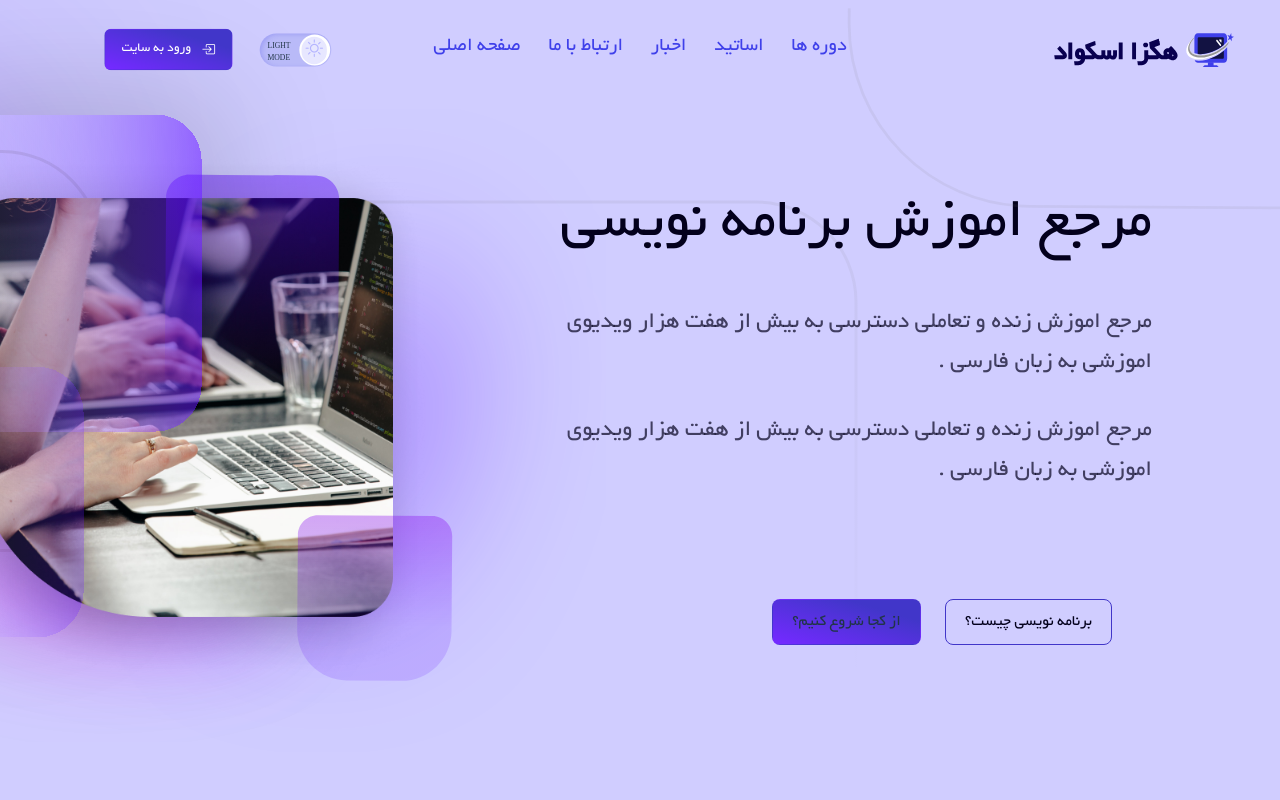
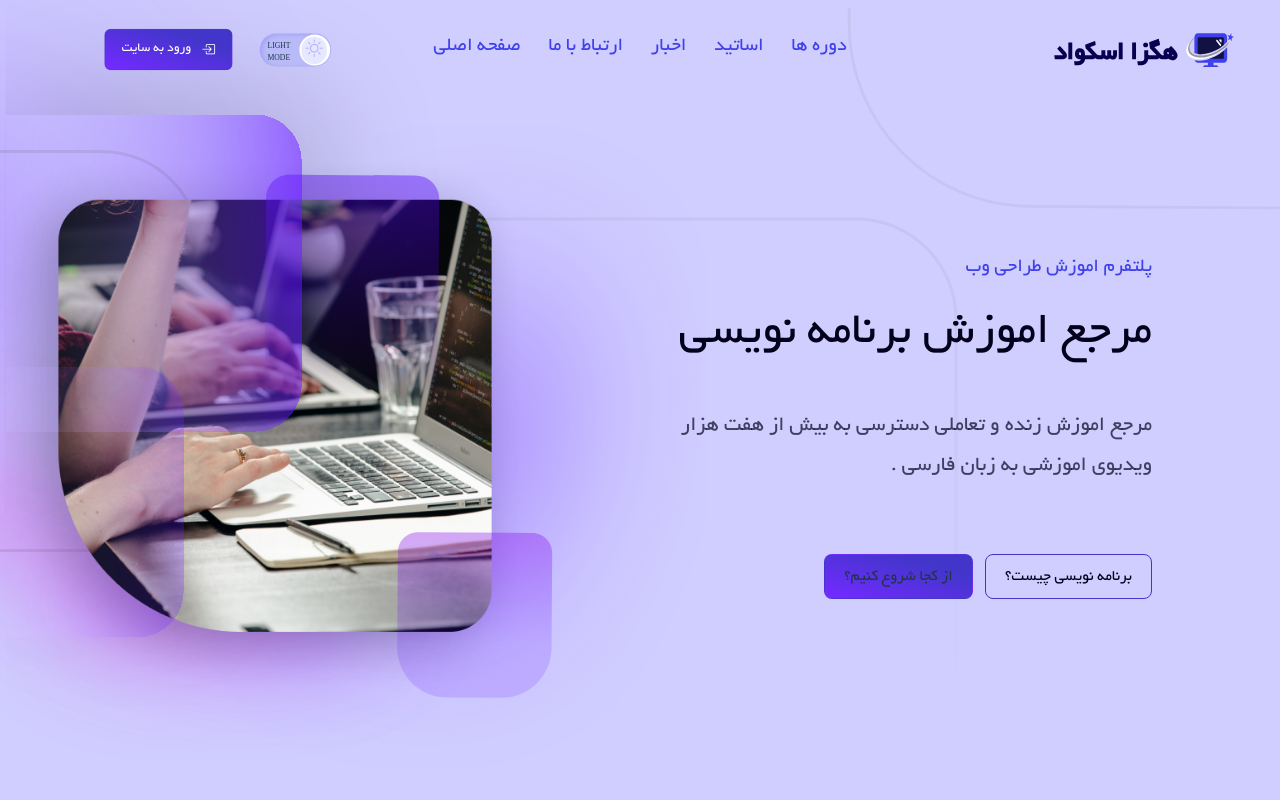
Before and after one commit to academy-react/Hexa-Squad, a React (Vite) app: page / in a window 1280 px wide. Shown: the top 800 px of the page. Built offline with nearby package versions, Linux system fonts and the light colour scheme.

Commit message:
added more details

```diff
--- a/src/screens/Landing/landing-components/HeroSection.jsx
+++ b/src/screens/Landing/landing-components/HeroSection.jsx
@@ -6,22 +6,25 @@ const HeroSection = () => {
   return (
     <div className="flex pt-[150px]">
       <div className="sm:w-8/12 w-full flex flex-col justify-center sm:items-start items-center lg:px-32 sm:px-20 px-0  lg:gap-7 z-20">
-        <h2 className="lg:text-6xl sm:text-darkblue dark:sm:text-semiWhite mb-5 whitespace-nowrap text-3xl">
+        <p className="md:text-lightblue text-lightPurple mb-1 lg:text-[20px] sm:text-sm">
+          پلتفرم اموزش طراحی وب
+        </p>
+        <h2 className="lg:text-5xl sm:text-darkblue dark:sm:text-semiWhite mb-5 whitespace-nowrap text-3xl">
           مرجع اموزش برنامه نویسی
         </h2>
-        <p className="sm:text-[#03001CB2] dark:sm:text-whitePink lg:text-[24px] sm:text-md leading-[40px] sm:text-right text-center">
+        <p className="sm:text-[#03001CB2] dark:sm:text-whitePink lg:text-[22px] text-md leading-[40px] mx-14 md:mx-0 md:text-right text-center">
           مرجع اموزش زنده و تعاملی دسترسی به بیش از هفت هزار ویدیوی اموزشی به
           زبان فارسی .
         </p>
-        <p className="sm:text-[#03001CB2] lg:text-[24px] sm:text-md leading-[40px] sm:text-right text-center">
+        {/* <p className="sm:text-[#03001CB2] lg:text-[24px] sm:text-md leading-[40px] sm:text-right text-center">
           مرجع اموزش زنده و تعاملی دسترسی به بیش از هفت هزار ویدیوی اموزشی به
           زبان فارسی .
-        </p>
-        <div className="flex gap-6 lg:mt-20 mt-10 w-full px-10 whitespace-nowrap">
+        </p> */}
+        <div className="flex gap-3 lg:mt-10 mt-10 w-full  whitespace-nowrap ">
           <button className="border hover:bg-[#4136C9] hover:text-[#fff] transition-all  border-[#4136C9] bg-[transparent] text-darkblue sm:block hidden dark:text-semiPink">
             برنامه نویسی چیست؟
           </button>
-          <button className="primary-btn sm:w-auto w-full">
+          <button className="primary-btn md:w-auto w-[600px] mx-20 md:mx-0">
             از کجا شروع کنیم؟
           </button>
         </div>
@@ -32,7 +35,7 @@ const HeroSection = () => {
           <div className="absolute w-full hero-gradient"></div>
           <img
             src={HeroSectionImage}
-            className="z-[5] relative lg:w-[523px] sm:w-[340px] hidden sm:block"
+            className="z-[5] relative lg:w-[540px] sm:w-[340px] hidden sm:block"
           />
           <img
             src={HeroSectionImageCroped}
```
